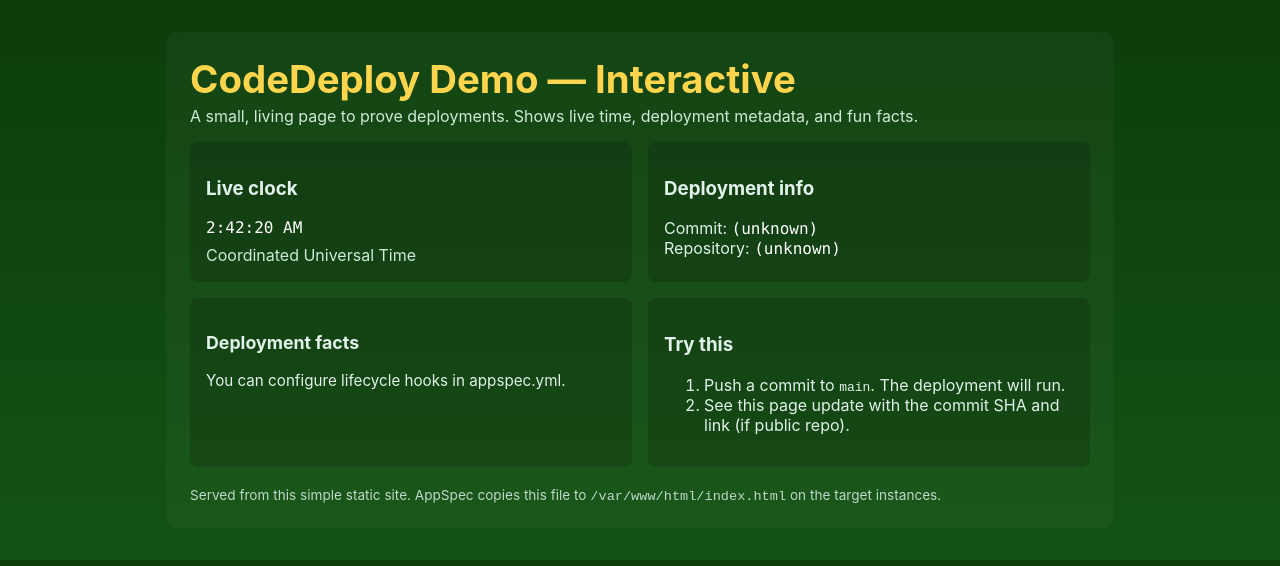
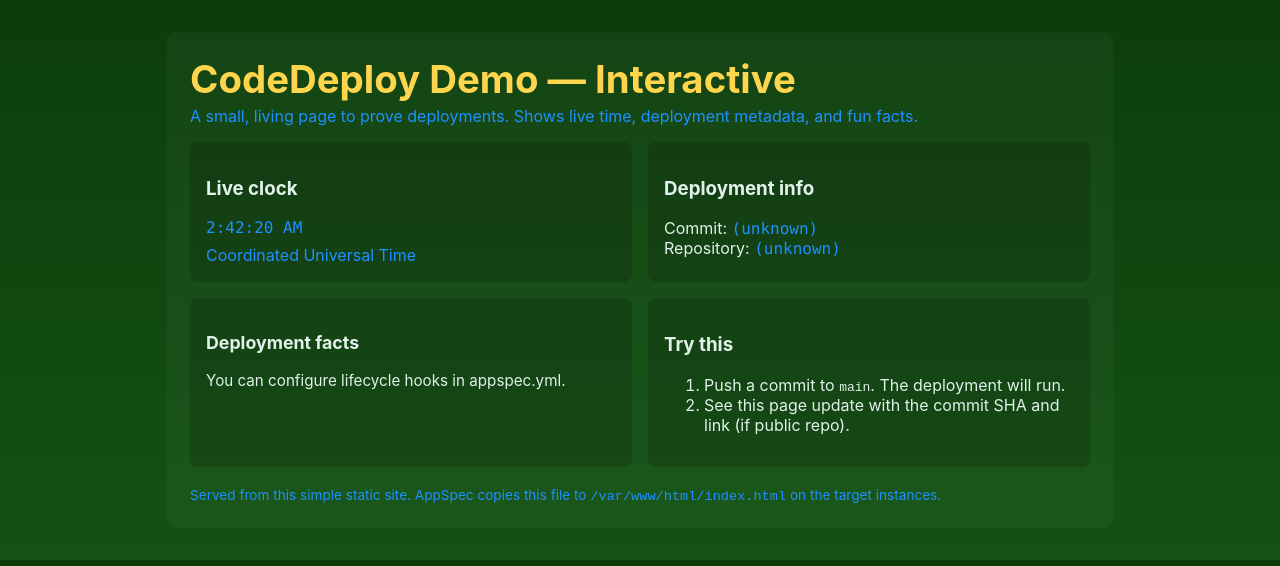
Before and after one commit to joshuakaideroberts/code-deploy-practice, a plain HTML site: page index.html in a window 1280 px wide. Drawn offline with Linux system fonts and the light colour scheme; no server answers.

```diff
--- a/index.html
+++ b/index.html
@@ -37,7 +37,7 @@
 
     p.lead {
       margin-top: 0.25rem;
-      color: #cfead6
+      color: #1e90ff
     }
 
     .row {
@@ -57,7 +57,7 @@
 
     .mono {
       font-family: ui-monospace, SFMono-Regular, Menlo, Monaco, monospace;
-      color: #fff
+      color: #1e90ff
     }
 
     .facts {
@@ -67,7 +67,7 @@
     footer {
       margin-top: 1.25rem;
       font-size: 0.85rem;
-      color: #bcd9c9
+      color: #1e90ff
     }
 
     a {
@@ -88,7 +88,7 @@
       <div class="card">
         <h3>Live clock</h3>
         <div id="clock" class="mono" aria-live="polite">--:--:--</div>
-        <div id="tz" style="margin-top:.5rem;color:#cfead6">UTC</div>
+        <div id="tz" style="margin-top:.5rem;color: #1e90ff">UTC</div>
       </div>
 
       <div class="card">
```
